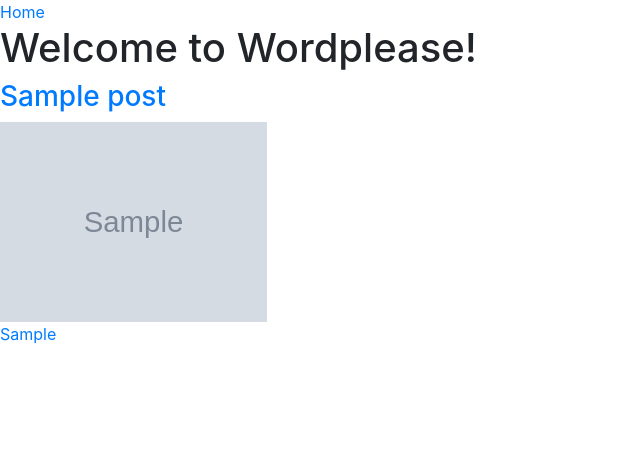
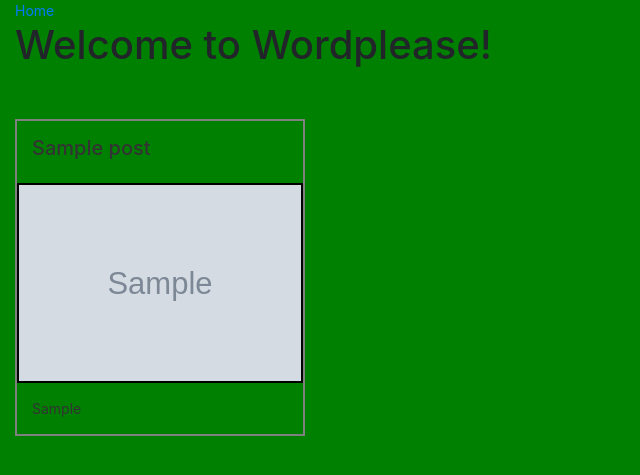
Before and after one commit to agdwm/08_KC_Python_Django_Entrega, a Django app: page / in a window 1280 px wide. Shown: the top 475 px of the page, without its empty margins (0-640 px from the left). Run offline with Django 3.2, Linux system fonts and the light colour scheme; tables that the repository leaves empty hold one stand-in row (values such as "Sample post"); grey boxes marked "Sample" are stand-in pictures; data that the repository does not hold is empty; some libraries are stand-ins or nearby versions.

Commit message:
Added Bootstrap Layout to Post List

```diff
--- /dev/null
+++ b/WORDPLEASE/src/blogs/static/css/main.css
@@ -0,0 +1,87 @@
+body {
+    font-size: 14px;
+}
+
+.truncated-text {
+    //width: 250px;
+    white-space: nowrap;
+    overflow: hidden;
+    text-overflow: ellipsis;
+}
+
+.list-of-posts {
+    margin-top: 50px;
+}
+
+.post-card {
+    color: #ffffff;
+}
+
+.post-card_title {
+    padding: 15px;
+}
+.post-card_frame {
+    height: 300px;
+    overflow: hidden;
+    position: relative;
+    border: 2px solid black;
+}
+
+.post-card_frame img {
+    -webkit-transform: translate(-50%,-50%);
+    transform: translate(-50%,-50%);
+    position: absolute;
+    top: 50%;
+    left: 50%;
+}
+
+
+.post-card a {
+    color: #333;
+    text-decoration: none;
+}
+
+figure {
+    border: 2px solid gray;
+}
+
+figure img {
+    width: 100%;
+    display: block;
+}
+
+figcaption {
+    padding: 15px;
+}
+
+@media (min-width: 576px) {
+    body {
+        font-size: 14px;
+        background-color: red;
+    }
+    .post-card_frame {
+        height: 200px;
+    }
+}
+
+@media (min-width: 768px) {
+     body {
+        font-size: 14px;
+        background-color: blue;
+     }
+    .post-card_frame {
+        height: 200px;
+    }
+}
+
+@media (min-width: 992px) {
+     body {
+        font-size: 14px;
+        background-color: green;
+     }
+    .post-card_frame {
+        height: 200px;
+    }
+}
+
+@media (min-width: 1200px) { ... }
--- a/WORDPLEASE/src/blogs/templates/base.html
+++ b/WORDPLEASE/src/blogs/templates/base.html
@@ -8,12 +8,14 @@
     <meta http-equiv="X-UA-Compatible" content="ie=edge">
     <title>{% block head_title %} WORDPLEASE: Blogging Platform {% endblock %}</title>
     <link rel="stylesheet" href="{% static 'css/bootstrap.min.css' %}">
-
+    <link rel="stylesheet" href="{% static 'css/main.css' %}">
 </head>
 <body>
-    <nav>
-        <a href="{% url 'home_page' %}">Home</a>
-    </nav>
-    {% block content %}{% endblock %}
+    <div class="container-fluid">
+        <nav>
+            <a href="{% url 'home_page' %}">Home</a>
+        </nav>
+        {% block content %}{% endblock %}
+    </div>
 </body>
 </html>
--- a/WORDPLEASE/src/blogs/templates/includes/posts_list.html
+++ b/WORDPLEASE/src/blogs/templates/includes/posts_list.html
@@ -1,19 +1,37 @@
 {% load static %}
+<section class="list-of-posts">
+    <div class="row">
         {% for post in posts %}
-        <div>
+        <div class="col-sm-6 col-md-4 col-lg-3">
+            <div class="post-card">
                 <a href="{% url 'post_detail_page' post.blog.user post.pk %}" title="">
                     <figure>
-                    <h3>{{ post.post_title }}</h3>
+                        <h5 class="post-card_title truncated-text">{{ post.post_title }}</h5>
                         {% if post.image %}
-                        <img src="{{ post.image }}" alt="{{ post.post_title }}" title="{{ post.post_title }}" height="200">
+                            <div class="post-card_frame">
+                                <img src="{{ post.image }}" alt="{{ post.post_title }}" title="{{ post.post_title }}">
+                            </div>
+
                             <figcaption>{{ post.intro }}</figcaption>
                         {% elif post.video %}
-                        <iframe width="560" height="345" src="{{ post.video }}" frameborder="1" allowfullscreen></iframe>
+                            <div class="post-card_frame">
+                                <iframe src="{{ post.video }}" frameborder="1" allowfullscreen></iframe>
+                            </div>
                         {% else %}
-                        <img src="{% static 'images/img_default.png'%}" height='200'>
+                            <div class="post-card_frame">
+                                <img src="{% static 'images/img_default.png'%}">
+                            </div>
                             <figcaption>{{ post.intro }}</figcaption>
                         {% endif %}
                     </figure>
                 </a>
             </div>
+        </div>
+            <!-- if last column in row -->
+            {% if forloop.counter|divisibleby:4 and not forloop.last %}
+                </div><div class="row">
+            {% endif %}
         {% endfor %}
+
+    </div>
+</section>
```
Lines whose indentation alone changed are shown as unchanged.
